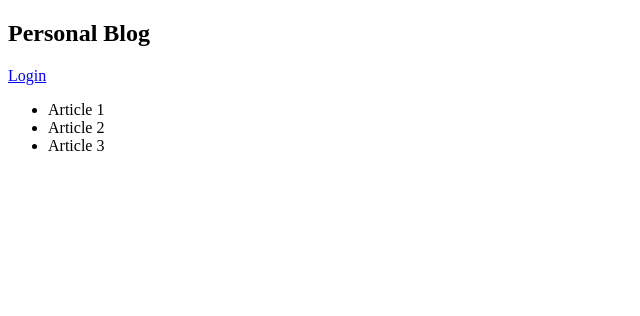
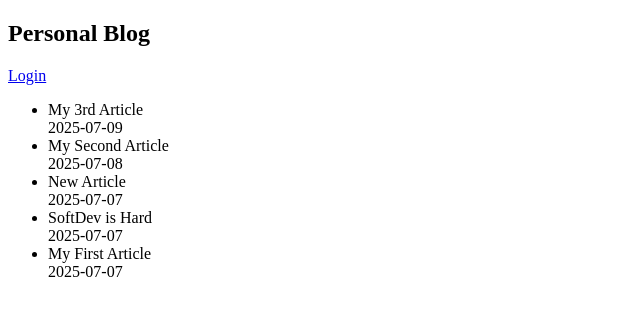
Before and after one commit to pdmg-dev/personal-blog-web, a Flask app: page / in a window 1280 px wide. Shown: the top 316 px of the page, without its empty margins (0-640 px from the left). Run offline with Flask 3, Linux system fonts and the light colour scheme.

Commit message:
feat: display articles in home page

```diff
--- a/app.py
+++ b/app.py
@@ -4,7 +4,7 @@ from flask import (Flask, flash, redirect, render_template, request, session,
                    url_for)
 from werkzeug.security import check_password_hash, generate_password_hash
 
-from storage import save_article
+from storage import list_articles, save_article
 
 app = Flask(__name__)
 app.secret_key = "secret-key"
@@ -13,9 +13,9 @@ users = {"admin": generate_password_hash("admin1234")}
 
 
 # Home route (GUEST)
-@app.route("/")
+@app.route("/", methods=["GET", "POST"])
 def home():
-    return render_template("guest/home.html")
+    return render_template("guest/home.html", articles=list_articles())
 
 
 # Article route (GUEST)
--- /dev/null
+++ b/articles/new-article-20250707.md
@@ -0,0 +1,6 @@
+---
+date_published: '2025-07-07'
+title: New Article
+---
+
+No contents, just testing.
--- a/storage.py
+++ b/storage.py
@@ -2,11 +2,29 @@ import os
 from utils import generate_filename
 
 import frontmatter
+import markdown
 
 ARTICLE_DIR = "articles"
 
 
-# To save the article
+# Load articles
+def list_articles():
+    article_list = []
+    for filename in os.listdir(ARTICLE_DIR):
+        filepath = os.path.join(ARTICLE_DIR, filename)
+        if os.path.isfile(filepath) and filename.endswith(".md"):
+            post = frontmatter.load(filepath)  # Load the metadata and contents
+
+            article = {
+                "title": post["title"],
+                "date_published": post["date_published"],
+                "content": markdown.markdown(post.content),  # Convert md to html
+            }
+            article_list.append(article)
+    return sorted(article_list, key=lambda x: x["date_published"], reverse=True)
+
+
+# Save an article
 def save_article(title, date_published, content):
     os.makedirs(ARTICLE_DIR, exist_ok=True)  # Check if articles folder exists
 
--- a/templates/guest/home.html
+++ b/templates/guest/home.html
@@ -9,8 +9,11 @@
 
 {% block content %}
     <ul>
-        <li>Article 1</li>
-        <li>Article 2</li>
-        <li>Article 3</li>
+        {% for article in articles %}
+        <div>
+            <li>{{ article.title }}</li>
+            <span>{{ article.date_published }}</span>
+        </div>
+        {% endfor %}
     </ul>
 {% endblock content %}
```
